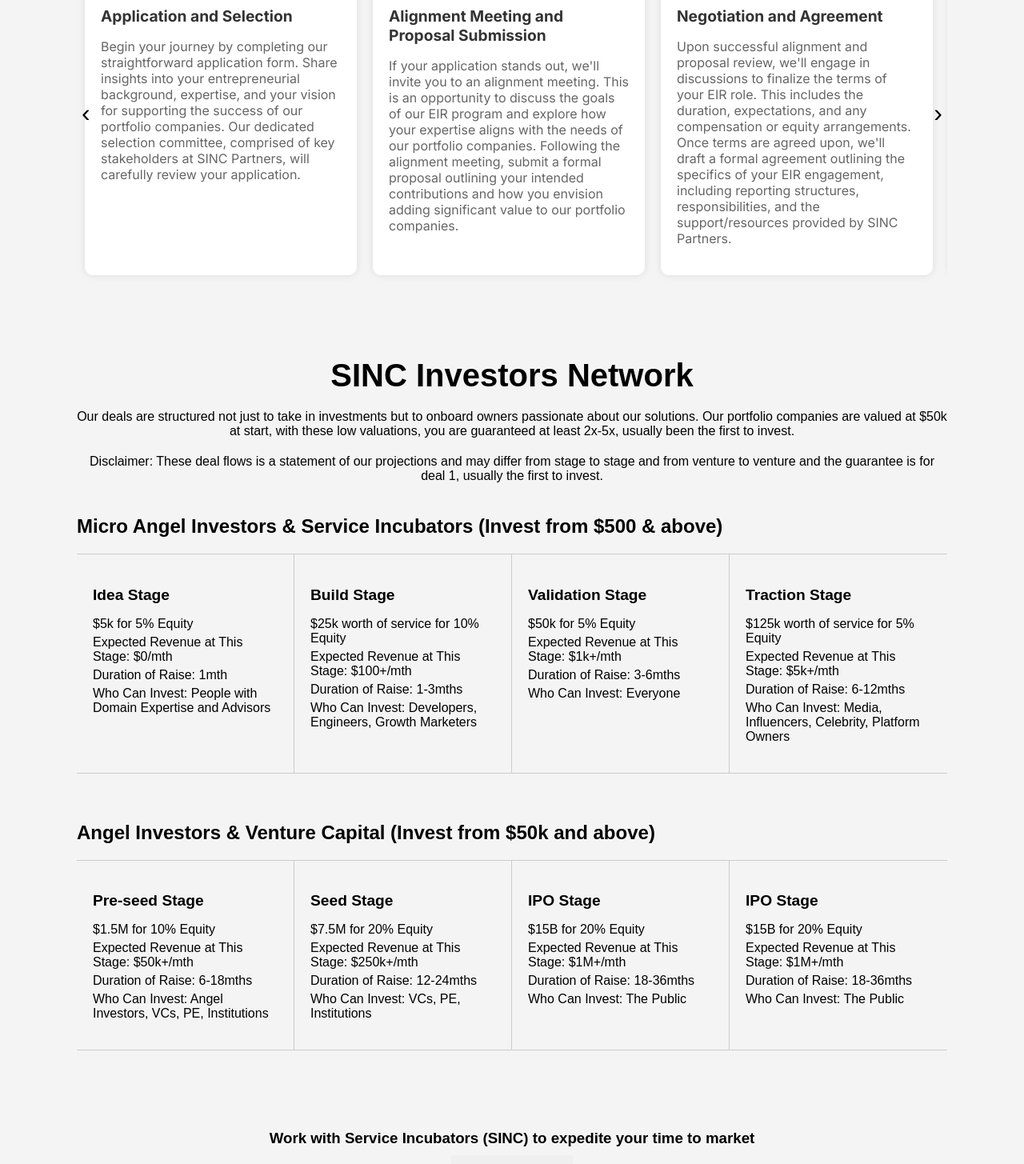
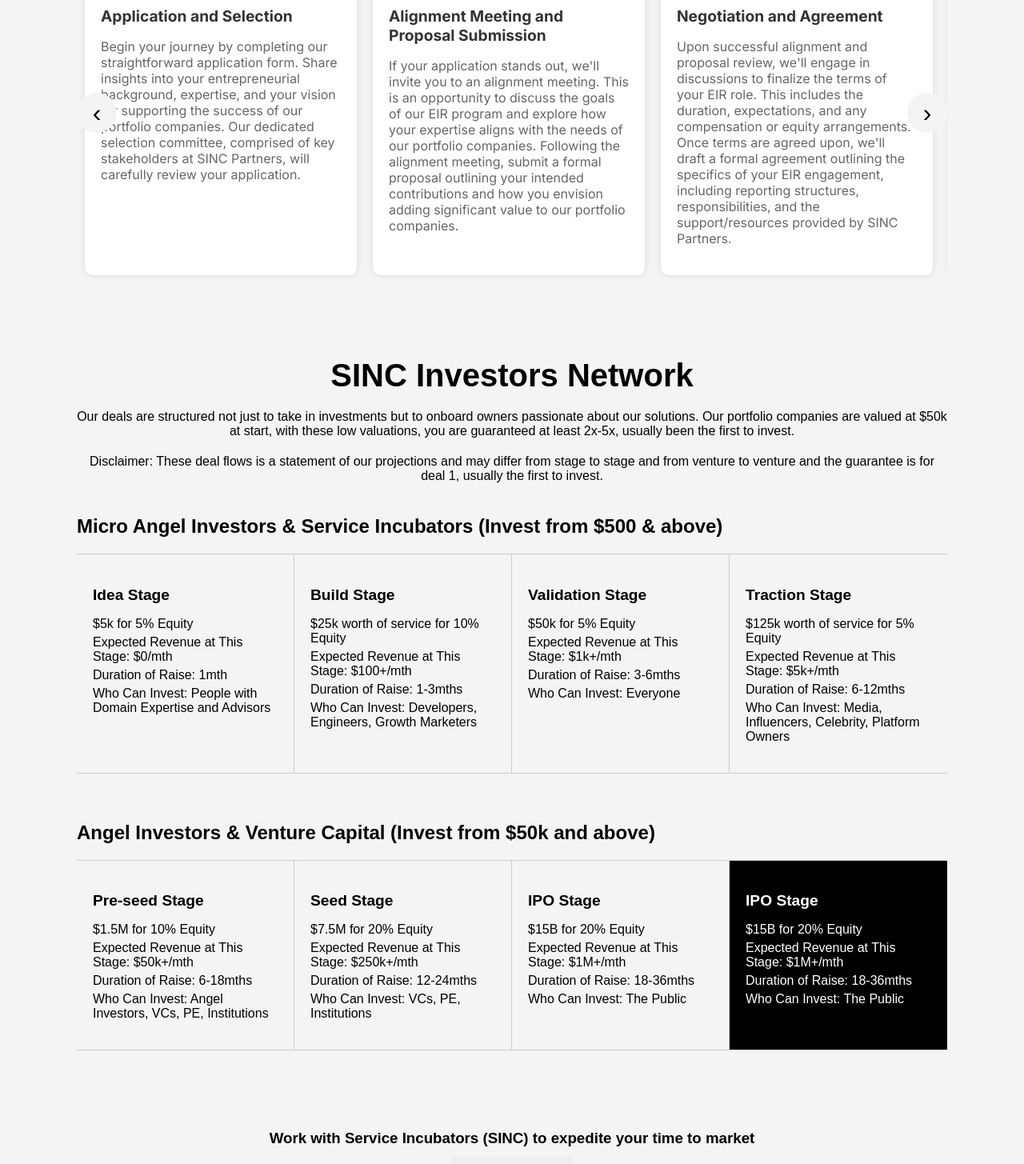
Before and after one commit to techstackmedia/zercomsystems, a Next.js app: page / in a window 1280 px wide. Shown: the part 3813-5268 px from the top of the page at 80% size. Built offline with nearby package versions, Linux system fonts and the light colour scheme.

Commit message:
feat: style investor network cards

```diff
--- a/src/components/EirProgram/index.module.css
+++ b/src/components/EirProgram/index.module.css
@@ -59,3 +59,11 @@
 .scroll-button.right {
   right: 0;
 }
+
+.scroll-button.left,
+.scroll-button.right {
+  width: 50px;
+  height: 50px;
+  border-radius: 50%;
+  background-color: #f4f4f4;
+}
--- a/src/components/InvestorNetwork/index.module.css
+++ b/src/components/InvestorNetwork/index.module.css
@@ -40,6 +40,11 @@
   /* width: 20%; */
   border: 1px solid #ccc;
   border-left: none;
+}
+
+.section:last-child .stage:last-child {
+  background-color: #000;
+  color: #fff;
 }
 
 .stage:last-child {
```
